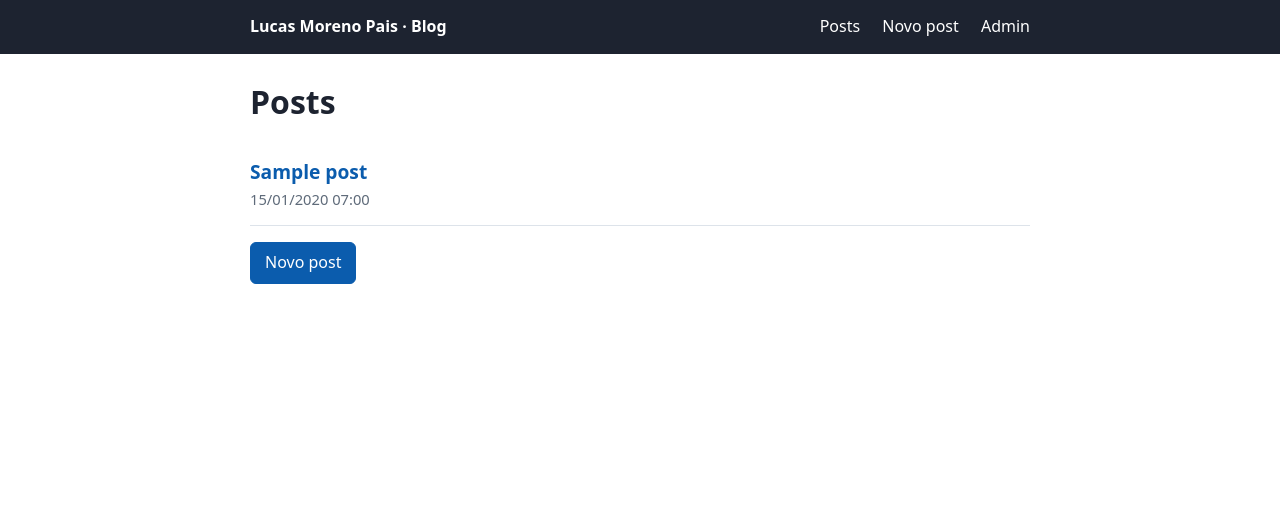
After one commit to LucasMoreno1/pmr3304-blog, a Django app: page / in a window 1280 px wide. The commit adds this page. Shown: the top 524 px of the page. Run offline with Django 5.2, Linux system fonts and the light colour scheme; tables that the repository leaves empty hold one stand-in row (values such as "Sample post").

Commit message:
Views v1: funções sem Django forms e sem validação

```diff
--- /dev/null
+++ b/blog/templates/blog/post_list.html
@@ -0,0 +1,18 @@
+{% extends 'base.html' %}
+
+{% block title %}Posts{% endblock %}
+
+{% block content %}
+<h1>Posts</h1>
+<ul class="post-list">
+  {% for post in post_list %}
+  <li>
+    <a class="title" href="{% url 'blog:post_detail' post.pk %}">{{ post.title }}</a>
+    <div class="meta">{{ post.posted_at|date:"d/m/Y H:i" }}</div>
+  </li>
+  {% empty %}
+  <li>Nenhum post ainda.</li>
+  {% endfor %}
+</ul>
+<p><a class="btn" href="{% url 'blog:post_create' %}">Novo post</a></p>
+{% endblock %}
--- /dev/null
+++ b/blog/urls.py
@@ -0,0 +1,13 @@
+from django.urls import path
+
+from . import views
+
+app_name = 'blog'
+
+urlpatterns = [
+    path('', views.post_list, name='post_list'),
+    path('posts/new/', views.post_create, name='post_create'),
+    path('posts/<int:pk>/', views.post_detail, name='post_detail'),
+    path('posts/<int:pk>/edit/', views.post_update, name='post_update'),
+    path('posts/<int:pk>/delete/', views.post_delete, name='post_delete'),
+]
--- a/blog/views.py
+++ b/blog/views.py
@@ -1,3 +1,41 @@
-from django.shortcuts import render
+from django.shortcuts import get_object_or_404, redirect, render
 
-# Create your views here.
+from .models import Post
+
+
+def post_list(request):
+    posts = Post.objects.all()
+    return render(request, 'blog/post_list.html', {'post_list': posts})
+
+
+def post_detail(request, pk):
+    post = get_object_or_404(Post, pk=pk)
+    return render(request, 'blog/post_detail.html', {'post': post})
+
+
+def post_create(request):
+    if request.method == 'POST':
+        post = Post.objects.create(
+            title=request.POST['title'],
+            content=request.POST['content'],
+        )
+        return redirect('blog:post_detail', pk=post.pk)
+    return render(request, 'blog/post_form.html')
+
+
+def post_update(request, pk):
+    post = get_object_or_404(Post, pk=pk)
+    if request.method == 'POST':
+        post.title = request.POST['title']
+        post.content = request.POST['content']
+        post.save()
+        return redirect('blog:post_detail', pk=post.pk)
+    return render(request, 'blog/post_form.html', {'post': post})
+
+
+def post_delete(request, pk):
+    post = get_object_or_404(Post, pk=pk)
+    if request.method == 'POST':
+        post.delete()
+        return redirect('blog:post_list')
+    return render(request, 'blog/post_confirm_delete.html', {'post': post})
--- a/blogsite/urls.py
+++ b/blogsite/urls.py
@@ -1,22 +1,7 @@
-"""
-URL configuration for blogsite project.
-
-The `urlpatterns` list routes URLs to views. For more information please see:
-    https://docs.djangoproject.com/en/5.2/topics/http/urls/
-Examples:
-Function views
-    1. Add an import:  from my_app import views
-    2. Add a URL to urlpatterns:  path('', views.home, name='home')
-Class-based views
-    1. Add an import:  from other_app.views import Home
-    2. Add a URL to urlpatterns:  path('', Home.as_view(), name='home')
-Including another URLconf
-    1. Import the include() function: from django.urls import include, path
-    2. Add a URL to urlpatterns:  path('blog/', include('blog.urls'))
-"""
 from django.contrib import admin
-from django.urls import path
+from django.urls import include, path
 
 urlpatterns = [
     path('admin/', admin.site.urls),
+    path('', include('blog.urls')),
 ]
--- a/static/css/style.css
+++ b/static/css/style.css
@@ -5,7 +5,7 @@ body { margin: 0; font-family: system-ui, -apple-system, "Segoe UI", Roboto, san
 a { color: var(--accent); }
 .site-header { background: var(--fg); color: #fff; }
 .site-header .wrap { display: flex; align-items: center; justify-content: space-between; flex-wrap: wrap; gap: 8px; padding-top: 14px; padding-bottom: 14px; }
-.brand { font-weight: 700; }
+.brand { font-weight: 700; color: #fff; text-decoration: none; }
 .site-header nav a { color: #fff; text-decoration: none; margin-left: 18px; }
 .site-header nav a:hover { text-decoration: underline; }
 main.wrap { padding-top: 28px; padding-bottom: 48px; min-height: 70vh; }
--- a/templates/base.html
+++ b/templates/base.html
@@ -9,9 +9,10 @@
 <body>
   <header class="site-header">
     <div class="wrap">
-      <span class="brand">Lucas Moreno Pais · Blog</span>
+      <a class="brand" href="{% url 'blog:post_list' %}">Lucas Moreno Pais · Blog</a>
       <nav>
-        {% block nav %}{% endblock %}
+        <a href="{% url 'blog:post_list' %}">Posts</a>
+        <a href="{% url 'blog:post_create' %}">Novo post</a>
         <a href="{% url 'admin:index' %}">Admin</a>
       </nav>
     </div>
```
Also changed, not shown: blog/templates/blog/post_confirm_delete.html (added, +17 -0 lines), blog/templates/blog/post_detail.html (added, +16 -0 lines), blog/templates/blog/post_form.html (added, +26 -0 lines).
